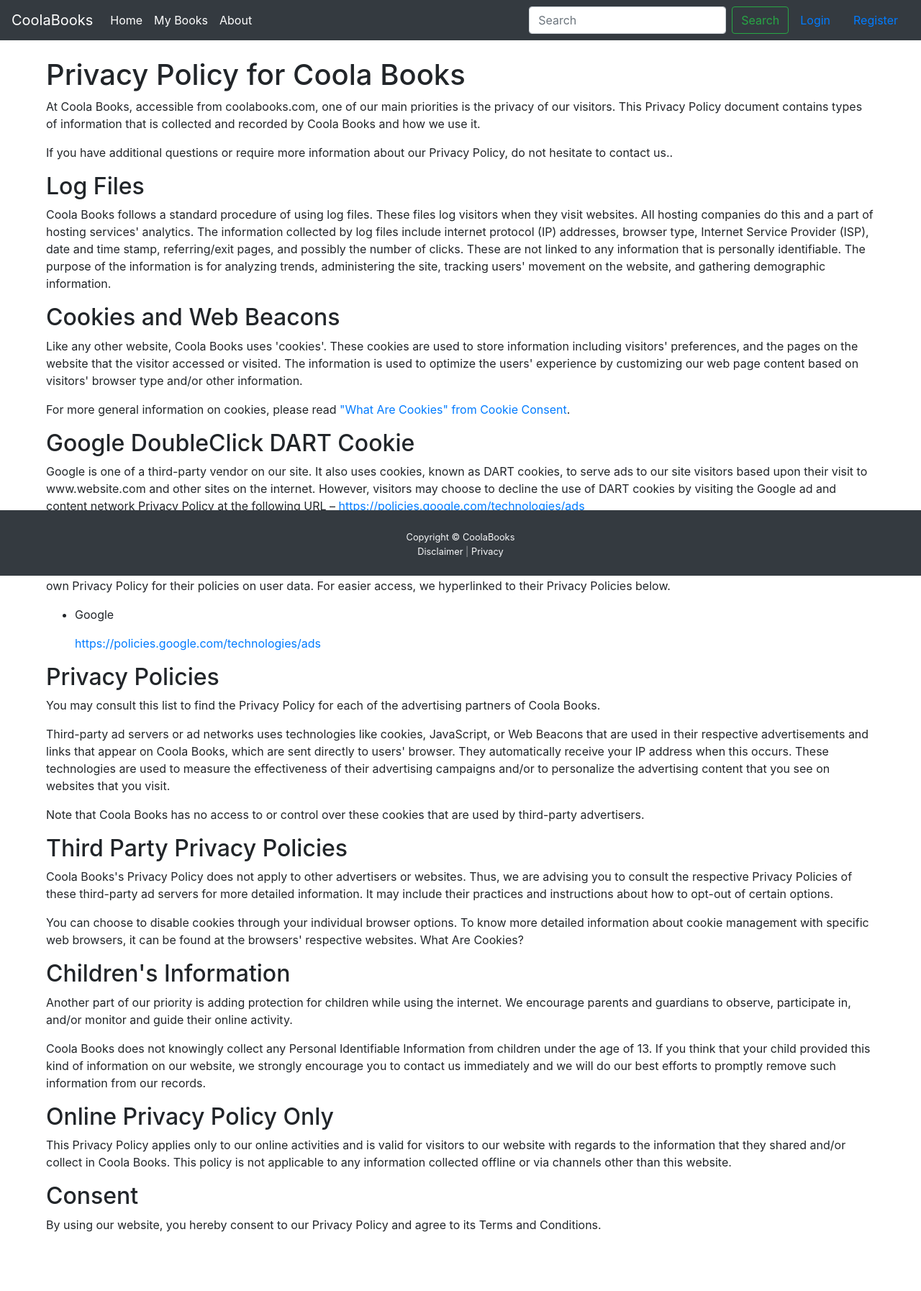
After one commit to robertsoldan/coolabooks, a Django app: page /privacy/ in a window 1280 px wide. The commit adds this page. Shown: the whole page at 72% size. Run offline with Django 3.2, Linux system fonts and the light colour scheme; some libraries are stand-ins or nearby versions.

Commit message:
Added Disclaimer and Privacy Policy. Added models to books, added dashboard for users

```diff
--- a/coolabooks/books/templates/books/base.html
+++ b/coolabooks/books/templates/books/base.html
@@ -29,7 +29,6 @@
 {% endif %}
 
 
-
 <!-- this is where HTML of other files starts -->
 {% block body %}
 
@@ -38,7 +37,16 @@
 <!-- this is where HTML of other files ends -->
 <footer class="py-4 bg-dark fixed-bottom text-white-50">
     <div class="container text-center">
-      <small>Copyright &copy; CoolaBooks</small>
+        <small class="text-light">Copyright &copy; CoolaBooks</small>
+        <div class="row mx-auto text-center justify-content-center">
+            <small>
+                <a class="text-light" href="/disclaimer">Disclaimer</a>
+            </small>
+            <small>&nbsp;|&nbsp;</small>
+            <small>
+                <a class="text-light" href="/privacy">Privacy</a>
+            </small>
+        </div>
     </div>
 </footer>
 
--- a/coolabooks/books/templates/books/index.html
+++ b/coolabooks/books/templates/books/index.html
@@ -27,7 +27,7 @@
     <div class="row  mt-4 content">
         {% for book in ind_books %}
             <div class="col-md-4 mb-4">
-                {% include 'partials/_card.html' with title=book.title edition=book.edition author=book.author genre=book.genre location=book.location image=book.image %}
+                {% include 'partials/_card.html' with title=book.title edition=book.edition author=book.author genre=book.genre location=book.location image=book.image view="home" %}
             </div>
       <!--  <div class="col-md-4 mb-4">
             {% include 'partials/_card.html' with title="Metro 2033" edition="2014" author="Dmitry Glukhovsky" condition="Good" location="Clontarf" imglink="books/images/old-books.jpg" %}
@@ -47,4 +47,4 @@
 {% endblock %}
 
 </body>
-</html>http://127.0.0.1:8000/static/books/worn-book.jpg
+</html>
--- /dev/null
+++ b/coolabooks/books/templates/books/privacy.html
@@ -0,0 +1,112 @@
+{% extends 'books/base.html' %}
+{% load static %}
+<!DOCTYPE html>
+<html lang="en">
+<head>
+    <meta charset="UTF-8">
+    <meta name="viewport" content="width=device-width, initial-scale=1.0">
+    <title>My Books</title>
+    <link rel="stylesheet" type="text/css" href="{% static 'books/style.css' %}">
+</head>
+
+<body>
+
+
+{% block body %}
+<div class="content mx-auto" style="margin-top: 10vh; width: 90vw">
+    <h1>Privacy Policy for Coola Books</h1>
+
+    <p>At Coola Books, accessible from coolabooks.com, one of our main priorities is the privacy of our visitors. This
+        Privacy Policy document contains types of information that is collected and recorded by Coola Books and how we
+        use it.</p>
+
+    <p>If you have additional questions or require more information about our Privacy Policy, do not hesitate to contact
+        us.</a>.</p>
+
+    <h2>Log Files</h2>
+
+    <p>Coola Books follows a standard procedure of using log files. These files log visitors when they visit websites.
+        All hosting companies do this and a part of hosting services' analytics. The information collected by log files
+        include internet protocol (IP) addresses, browser type, Internet Service Provider (ISP), date and time stamp,
+        referring/exit pages, and possibly the number of clicks. These are not linked to any information that is
+        personally identifiable. The purpose of the information is for analyzing trends, administering the site,
+        tracking users' movement on the website, and gathering demographic information.</p>
+
+    <h2>Cookies and Web Beacons</h2>
+
+    <p>Like any other website, Coola Books uses 'cookies'. These cookies are used to store information including
+        visitors' preferences, and the pages on the website that the visitor accessed or visited. The information is
+        used to optimize the users' experience by customizing our web page content based on visitors' browser type
+        and/or other information.</p>
+
+    <p>For more general information on cookies, please read <a href="https://www.cookieconsent.com/what-are-cookies/">"What
+        Are Cookies" from Cookie Consent</a>.</p>
+
+    <h2>Google DoubleClick DART Cookie</h2>
+
+    <p>Google is one of a third-party vendor on our site. It also uses cookies, known as DART cookies, to serve ads to
+        our site visitors based upon their visit to www.website.com and other sites on the internet. However, visitors
+        may choose to decline the use of DART cookies by visiting the Google ad and content network Privacy Policy at
+        the following URL – <a href="https://policies.google.com/technologies/ads">https://policies.google.com/technologies/ads</a>
+    </p>
+
+    <h2>Our Advertising Partners</h2>
+
+    <p>Some of advertisers on our site may use cookies and web beacons. Our advertising partners are listed below. Each
+        of our advertising partners has their own Privacy Policy for their policies on user data. For easier access, we
+        hyperlinked to their Privacy Policies below.</p>
+
+    <ul>
+        <li>
+            <p>Google</p>
+            <p><a href="https://policies.google.com/technologies/ads">https://policies.google.com/technologies/ads</a>
+            </p>
+        </li>
+    </ul>
+
+    <h2>Privacy Policies</h2>
+
+    <P>You may consult this list to find the Privacy Policy for each of the advertising partners of Coola Books.</p>
+
+    <p>Third-party ad servers or ad networks uses technologies like cookies, JavaScript, or Web Beacons that are used in
+        their respective advertisements and links that appear on Coola Books, which are sent directly to users' browser.
+        They automatically receive your IP address when this occurs. These technologies are used to measure the
+        effectiveness of their advertising campaigns and/or to personalize the advertising content that you see on
+        websites that you visit.</p>
+
+    <p>Note that Coola Books has no access to or control over these cookies that are used by third-party
+        advertisers.</p>
+
+    <h2>Third Party Privacy Policies</h2>
+
+    <p>Coola Books's Privacy Policy does not apply to other advertisers or websites. Thus, we are advising you to
+        consult the respective Privacy Policies of these third-party ad servers for more detailed information. It may
+        include their practices and instructions about how to opt-out of certain options. </p>
+
+    <p>You can choose to disable cookies through your individual browser options. To know more detailed information
+        about cookie management with specific web browsers, it can be found at the browsers' respective websites. What
+        Are Cookies?</p>
+
+    <h2>Children's Information</h2>
+
+    <p>Another part of our priority is adding protection for children while using the internet. We encourage parents and
+        guardians to observe, participate in, and/or monitor and guide their online activity.</p>
+
+    <p>Coola Books does not knowingly collect any Personal Identifiable Information from children under the age of 13.
+        If you think that your child provided this kind of information on our website, we strongly encourage you to
+        contact us immediately and we will do our best efforts to promptly remove such information from our records.</p>
+
+    <h2>Online Privacy Policy Only</h2>
+
+    <p>This Privacy Policy applies only to our online activities and is valid for visitors to our website with regards
+        to the information that they shared and/or collect in Coola Books. This policy is not applicable to any
+        information collected offline or via channels other than this website.</p>
+
+    <h2>Consent</h2>
+
+    <p>By using our website, you hereby consent to our Privacy Policy and agree to its Terms and Conditions.</p>
+</div>
+{% endblock %}
+
+</body>
+</html>
--- a/coolabooks/books/templates/partials/_navbar.html
+++ b/coolabooks/books/templates/partials/_navbar.html
@@ -11,7 +11,7 @@
                 <a class="nav-link" href="/">Home <span class="sr-only">(current)</span></a>
             </li>
             <li class="nav-item active">
-                <a class="nav-link" href="#">My Books <span class="sr-only">(current)</span></a>
+                <a class="nav-link" href="/my-books">My Books <span class="sr-only">(current)</span></a>
             </li>
             <li class="nav-item active">
                 <a class="nav-link" href="#">About <span class="sr-only">(current)</span></a>
--- a/coolabooks/books/urls.py
+++ b/coolabooks/books/urls.py
@@ -7,4 +7,8 @@ app_name = 'books'
 # we can add further paths here once we have set up the books model
 urlpatterns = [
     path('', views.index, name='index'),
+    path('my-books/', views.mybooks, name='my-books'),
+    path('my-books/reserved/', views.reserved, name='reserved'),
+    path('disclaimer/', views.disclaimer, name='disclaimer'),
+    path('privacy/', views.privacy, name='privacy'),
 ]
--- a/coolabooks/books/views.py
+++ b/coolabooks/books/views.py
@@ -16,3 +16,27 @@ def index(request):
     }
     # rendering the template
     return render(request, 'books/index.html', context)
+
+def mybooks(request):
+    # retrieving the stored object
+    ind_books = Book.objects.all()
+    context = {
+        'ind_books': ind_books,
+    }
+
+    return render(request, 'books/mybooks.html', context)
+
+def reserved(request):
+    # retrieving the stored object
+    ind_books = Book.objects.all()
+    context = {
+        'ind_books': ind_books,
+    }
+
+    return render(request, 'books/reserved.html', context)
+
+def disclaimer(request):
+    return render(request, 'books/disclaimer.html')
+
+def privacy(request):
+    return render(request, 'books/privacy.html')
```
Also changed, not shown: coolabooks/books/models.py (+14 -1 lines), coolabooks/books/templates/books/disclaimer.html (added, +51 -0 lines), coolabooks/books/templates/books/mybooks.html (added, +53 -0 lines), coolabooks/books/templates/books/reserved.html (added, +53 -0 lines), coolabooks/books/templates/partials/_card.html (+19 -2 lines), coolabooks/books/migrations/0003_book_user.py (added), coolabooks/books/migrations/0004_auto_20201122_1530.py (added), coolabooks/books/migrations/0005_remove_book_user.py (added), coolabooks/books/migrations/0006_book_user.py (added), coolabooks/books/migrations/0007_auto_20201122_1540.py (added), coolabooks/books/migrations/0008_auto_20201122_1540.py (added), coolabooks/books/migrations/0009_auto_20201122_1545.py (added), coolabooks/books/migrations/0010_book_reserved.py (added), coolabooks/books/migrations/0011_auto_20201122_1724.py (added). Lines whose indentation alone changed are shown as unchanged.
